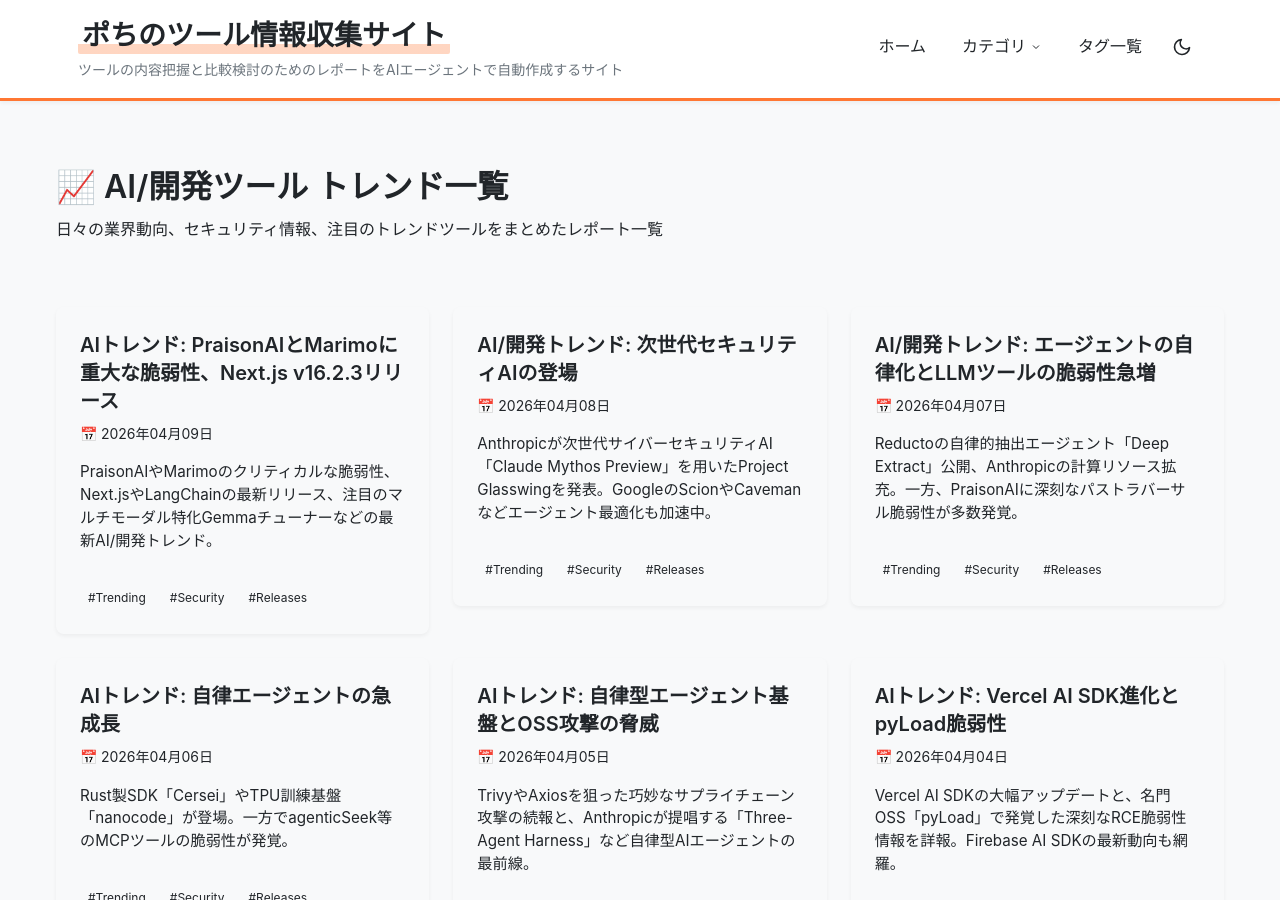
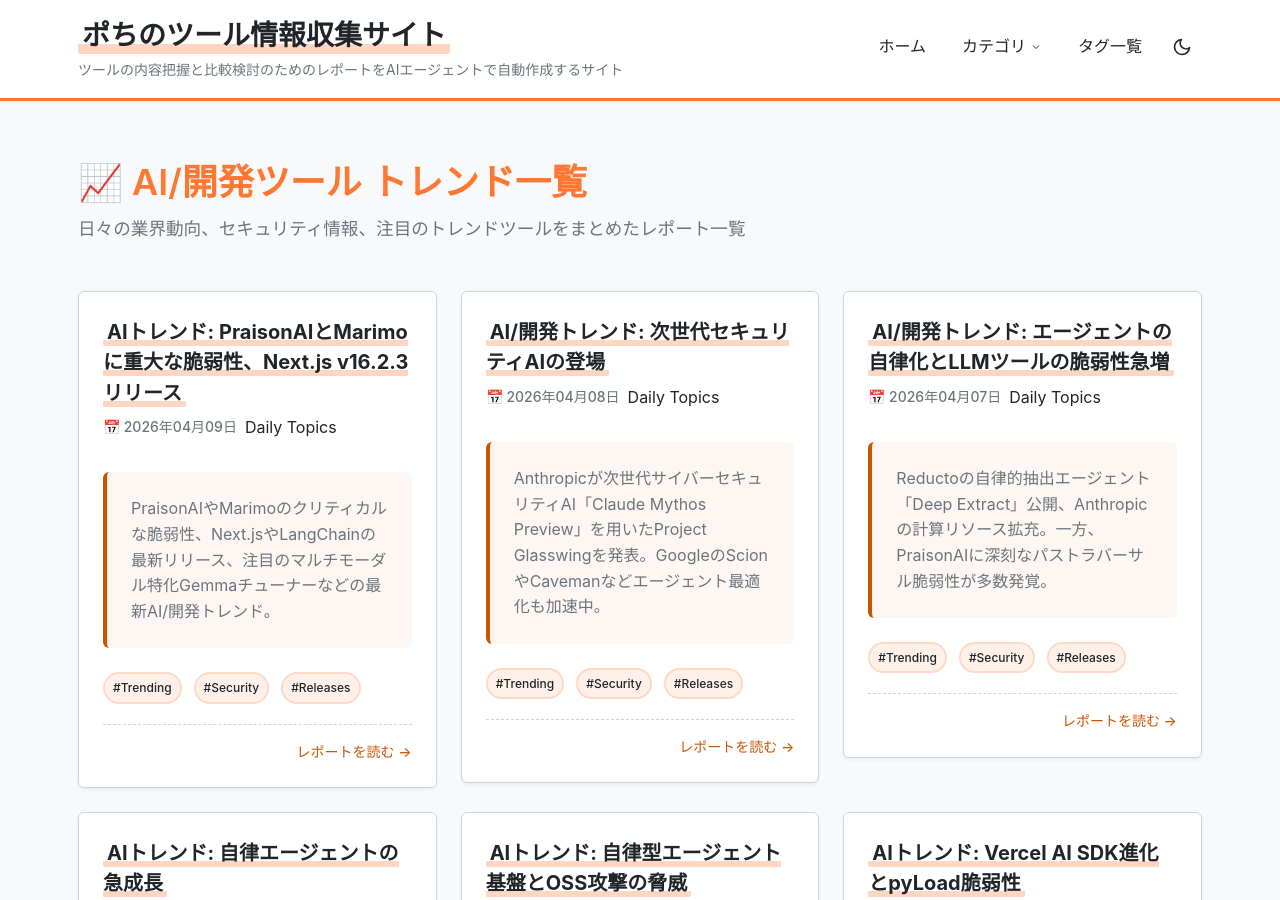
Before and after one commit to aegisfleet/tool-survey-report, a Jekyll site: the page built from trending/index.html, in a window 1280 px wide and 900 px high. Built offline with Jekyll 4.4.1, drawn with Linux system fonts in a browser that asks for light colours; a script that is not in the unit is left out; some of the changed text lies outside the part shown.

Commit message:
feat: implement trending report page with dedicated styles and theme variables

```diff
--- a/_sass/_theme.scss
+++ b/_sass/_theme.scss
@@ -12,6 +12,11 @@
     --color-bg-header: #{$header-bg};
     --color-bg-footer: #{$footer-bg};
     --color-bg-main: #{$main-bg};
+
+    // Primary & Brand colors
+    --color-primary: #{$primary-color};
+    --color-secondary: #{$secondary-color};
+    --color-accent: #{$accent-color};
 
     // Text colors
     --color-text: #{$text-color};
@@ -65,6 +70,11 @@
         --color-bg-footer: #{$dark-footer-bg};
         --color-bg-main: #{$dark-main-bg};
 
+        // Primary & Brand colors (keeping Sass variables as base or adjusting for dark)
+        --color-primary: #{$primary-color}; // Or use a dark-specific primary if exists
+        --color-secondary: #{$dark-link-color};
+        --color-accent: #{$accent-color};
+
         --color-text: #{$dark-text-color};
         --color-text-muted: #{$dark-text-muted};
         --color-text-light: #{$dark-text-light};
@@ -107,6 +117,11 @@
     --color-bg-header: #{$dark-header-bg};
     --color-bg-footer: #{$dark-footer-bg};
     --color-bg-main: #{$dark-main-bg};
+
+    // Primary & Brand colors
+    --color-primary: #{$primary-color};
+    --color-secondary: #{$dark-link-color};
+    --color-accent: #{$accent-color};
 
     --color-text: #{$dark-text-color};
     --color-text-muted: #{$dark-text-muted};
--- /dev/null
+++ b/_sass/_trending.scss
@@ -0,0 +1,54 @@
+// Trending list page styles
+
+.trending-card {
+    display: flex;
+    flex-direction: column;
+    height: 100%;
+
+    .report-card-header {
+        margin-bottom: map-get($spacers, 3);
+    }
+
+    .report-title {
+        font-size: 1.35rem;
+        line-height: 1.4;
+        margin-bottom: map-get($spacers, 2);
+
+        a {
+            color: var(--color-text);
+            text-decoration: none;
+            transition: $transition-base;
+
+            &:hover {
+                color: var(--color-link);
+            }
+        }
+    }
+
+    .report-description {
+        font-size: 1rem;
+        margin-bottom: map-get($spacers, 4);
+        color: var(--color-text-muted);
+        line-height: $line-height-base;
+        flex-grow: 1;
+    }
+
+    .report-card-footer {
+        margin-top: auto;
+        padding-top: map-get($spacers, 3);
+        border-top: 1px dashed var(--color-border);
+        display: flex;
+        justify-content: flex-end;
+    }
+
+    .read-more {
+        color: var(--color-primary);
+        font-weight: $font-weight-bold;
+        text-decoration: none;
+        font-size: $font-size-sm;
+
+        &:hover {
+            text-decoration: underline;
+        }
+    }
+}
--- a/assets/css/main.scss
+++ b/assets/css/main.scss
@@ -20,6 +20,7 @@
 @import "reports";
 @import "tags";
 @import "categories";
+@import "trending";
 
 // Import UI components
 @import "components";
--- a/biome.json
+++ b/biome.json
@@ -70,6 +70,6 @@
   },
   "files": {
     "include": ["assets/js/**/*.js", "tests/**/*.js"],
-    "ignore": ["node_modules", "_site", "vendor", ".sass-cache", ".jekyll-cache"]
+    "ignore": ["node_modules", "_site", "vendor", ".sass-cache", ".jekyll-cache", "assets/css/main.scss"]
   }
 }
--- a/trending/index.html
+++ b/trending/index.html
@@ -4,44 +4,55 @@
 description: "日々の業界動向、セキュリティ情報、注目のトレンドツールをまとめたレポート一覧"
 ---
 
-<div class="trending-list-container" style="max-width: 1200px; margin: 0 auto; padding: 2rem 1rem;">
-  <header style="margin-bottom: 2rem; border-bottom: 1px solid var(--border-color); padding-bottom: 1rem;">
-    <h1 style="font-size: 2rem; margin-bottom: 0.5rem; color: var(--text-color);">📈 {{ page.title }}</h1>
-    <p style="color: var(--text-muted);">{{ page.description }}</p>
+<div class="home-container">
+  <header class="reports-header" style="margin-bottom: 2rem;">
+    <div>
+      <h1 style="font-size: 2.25rem; margin-bottom: 0.5rem; color: var(--color-primary);">📈 {{ page.title }}</h1>
+      <p style="color: var(--color-text-muted); font-size: 1.1rem;">{{ page.description }}</p>
+    </div>
   </header>
 
-  <div class="trending-grid" style="display: grid; gap: 1.5rem; grid-template-columns: repeat(auto-fill, minmax(300px, 1fr));">
+  <div class="reports-grid">
     {% assign sorted_trending = site.trending | sort: 'date' | reverse %}
     {% for report in sorted_trending %}
-    <article class="trending-card report-card" style="display: flex; flex-direction: column; background: var(--bg-card); border: 1px solid var(--border-color); border-radius: 8px; padding: 1.5rem; transition: transform 0.2s, box-shadow 0.2s;">
-      <h2 style="font-size: 1.25rem; margin-top: 0; margin-bottom: 0.5rem;">
-        <a href="{{ report.url | relative_url }}" style="color: var(--link-color); text-decoration: none;">{{ report.title }}</a>
-      </h2>
+    <article class="report-card trending-card">
+      <div class="report-card-header">
+        <h2 class="report-title">
+          <a href="{{ report.url | relative_url }}">{{ report.title }}</a>
+        </h2>
 
-      <div style="font-size: 0.875rem; color: var(--text-muted); margin-bottom: 1rem; display: flex; align-items: center; gap: 0.5rem;">
-        <time datetime="{{ report.date | date: '%Y-%m-%d' }}">
-          📅 {{ report.date | date: "%Y年%m月%d日" }}
-        </time>
+        <div class="report-header-meta">
+          <time class="report-date" datetime="{{ report.date | date: '%Y-%m-%d' }}">
+            📅 {{ report.date | date: "%Y年%m月%d日" }}
+          </time>
+          {% if report.categories %}
+          <span class="meta-item category" data-emoji="🗒️">{{ report.categories | first }}</span>
+          {% endif %}
+        </div>
       </div>
 
-      <p style="color: var(--text-color); font-size: 0.95rem; line-height: 1.5; margin-bottom: 1rem; flex-grow: 1;">
+      <p class="report-description">
         {{ report.description | truncate: 120 }}
       </p>
 
       {% if report.tags and report.tags.size > 0 %}
-      <div style="display: flex; flex-wrap: wrap; gap: 0.5rem; margin-top: auto; padding-top: 1rem; border-top: 1px dashed var(--border-color);">
-        {% for tag in report.tags limit:3 %}
-        <span style="font-size: 0.75rem; padding: 0.2rem 0.5rem; background: var(--bg-tag); border-radius: 12px; color: var(--text-muted);">#{{ tag }}</span>
+      <div class="report-tags">
+        {% for tag in report.tags limit:5 %}
+        <span class="tag">#{{ tag }}</span>
         {% endfor %}
       </div>
       {% endif %}
+
+      <div class="report-card-footer">
+        <a href="{{ report.url | relative_url }}" class="read-more">レポートを読む →</a>
+      </div>
     </article>
     {% endfor %}
   </div>
 
   {% if site.trending.size == 0 %}
-  <div style="text-align: center; padding: 3rem; background: var(--bg-card); border-radius: 8px; color: var(--text-muted);">
-    まだトレンドレポートがありません。
+  <div class="no-reports">
+    <p>まだトレンドレポートがありません。</p>
   </div>
   {% endif %}
 </div>
```
